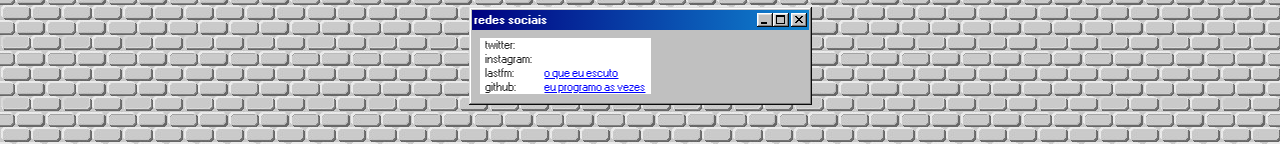
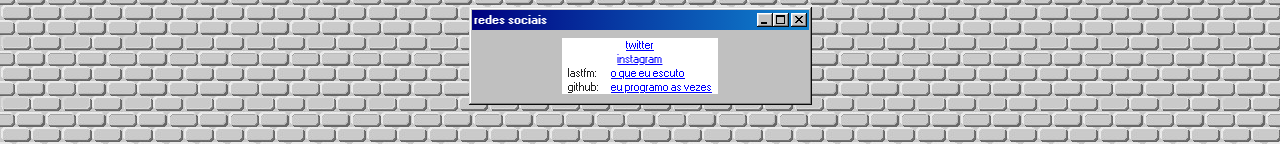
Before and after one commit to amaraal/amaraal.github.io, a plain HTML site: page index.html in a window 1280 px wide. Shown: the part 369-513 px from the top of the page. Drawn offline with nearby package versions, Linux system fonts and the light colour scheme.

Commit message:
ajustes no css da tabela

```diff
--- a/index.html
+++ b/index.html
@@ -80,13 +80,11 @@
             </div>
             <div class="window-body">
                 <table>
-                    <tr>
-                        <td>twitter:</td>
-                        <td><a href="https://www.twitter.com/pedr_amaral" target="_blank"></a></td>
+                    <tr class="center">
+                        <td align="center" colspan="2"><a href="https://www.twitter.com/pedr_amaral" target="_blank">twitter</a></td>
                     </tr>
-                    <tr>
-                        <td>instagram:</td>
-                        <td><a href="https://www.instagram.com/pedro.arrudas/" target="_blank"></a></td>
+                    <tr class="center">
+                        <td align="center" colspan="2"><a href="https://www.instagram.com/pedro.arrudas/" target="_blank">instagram</a></td>
                     </tr>
                     <tr>
                         <td>lastfm:</td>
--- a/styles/style.css
+++ b/styles/style.css
@@ -24,3 +24,7 @@ h1, p {
     font-size: 18px;
     width: 337px;
 }
+
+table {
+    margin: 0px auto;
+}
```
